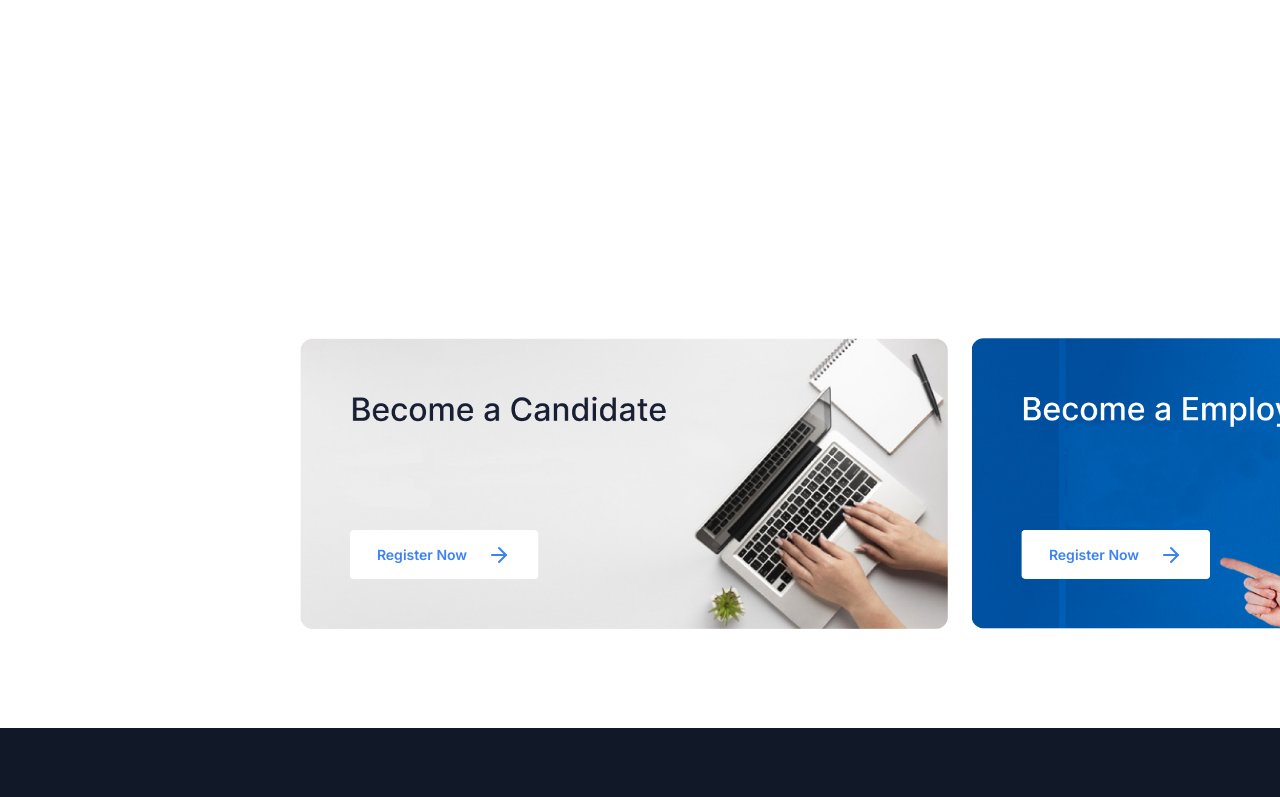
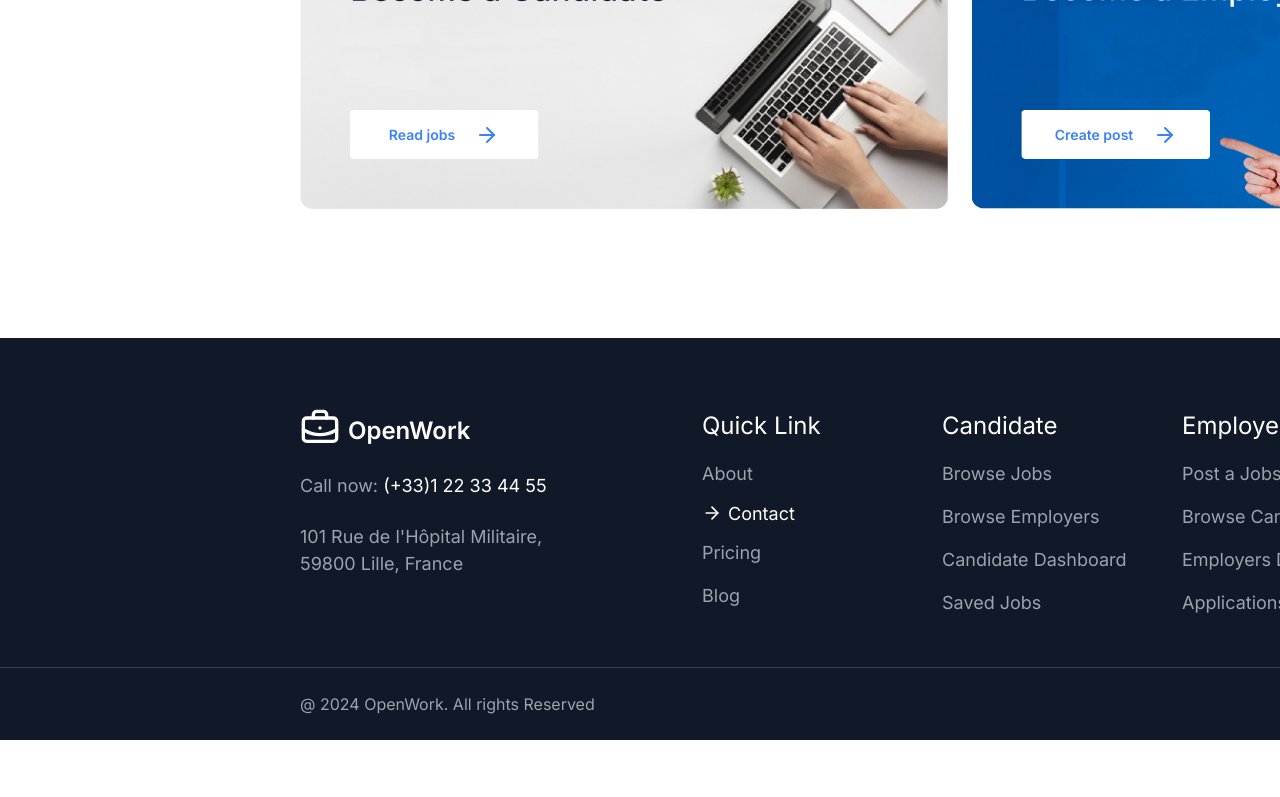
Before and after one commit to edecadt/OpenWork, a Next.js app: page / in a window 1280 px wide. Shown: the part 1600-2397 px from the top of the page. After the commit the page ends 2340 px from the top, so only its background shows below. Built offline with nearby package versions, Linux system fonts and the light colour scheme; no server answers.

Commit message:
:closed_lock_with_key: fix du code de merde on en peut plus srx faut faire qlq chose à tout prit nn vrmt svp

```diff
--- a/src/components/employe_candiate.jsx
+++ b/src/components/employe_candiate.jsx
@@ -5,32 +5,32 @@ import Link from "next/link";
 
 const Employe_candidate = () => {
   return (
-    <div className="bg-white h-[490px] relative">
+    <div className="bg-white h-[100px] relative">
       <img
-        className="absolute left-[300px] top-[100px]"
+        className="absolute left-[300px] top-[-320px]"
         src="/candidate.png"
         width={648}
         height={290}
       />
       <Button
         variant="ghost"
-        className="absolute rounded-[4px] left-[350px] top-[292px] w-[188px] h-[49px] bg-white text-blue-500 hover:text-blue-500"
+        className="absolute rounded-[4px] left-[350px] top-[-128px] w-[188px] h-[49px] bg-white text-blue-500 hover:text-blue-500"
       >
-        <Link href="/create-post" className="font-semibold text-blue-500">Register Now</Link>
+        <Link href="/job" className="font-semibold text-blue-500">Read jobs</Link>
         <div className="w-[20px]" />
         <ArrowRight className="text-blue-500 w-[20] h-[20]" />
       </Button>
       <img
-        className="absolute left-[972px] top-[100px]"
+        className="absolute left-[972px] top-[-320px]"
         src="/employe.png"
         width={648}
         height={290}
       />
       <Button
         variant="ghost"
-        className="absolute rounded-[4px] left-[1022px] top-[292px] w-[188px] h-[49px] bg-white text-blue-500 hover:text-blue-500"
+        className="absolute rounded-[4px] left-[1022px] top-[-128px] w-[188px] h-[49px] bg-white text-blue-500 hover:text-blue-500"
       >
-        <Link href="/create-post" className="font-semibold text-blue-500">Register Now</Link>
+        <Link href="/create-post" className="font-semibold text-blue-500">Create post</Link>
         <div className="w-[20px]" />
         <ArrowRight className="text-blue-500 w-[20] h-[20]" />
       </Button>
--- a/src/components/footer.jsx
+++ b/src/components/footer.jsx
@@ -99,7 +99,7 @@ const Footer = () => {
       <div className="bg-gray-900 h-[72px] relative">
         <div className="w-[500px] absolute top-[24px] left-[300px]">
           <span className="text-gray-400 text-[16px] font-normal">
-          @ 2021 Jobpilot - Job Portal. All rights Rserved</span>
+          @ 2024 OpenWork. All rights Reserved</span>
         </div>
         <div className="w-[200px] absolute top-[24px] left-[1490px]">
           <Github />
```
